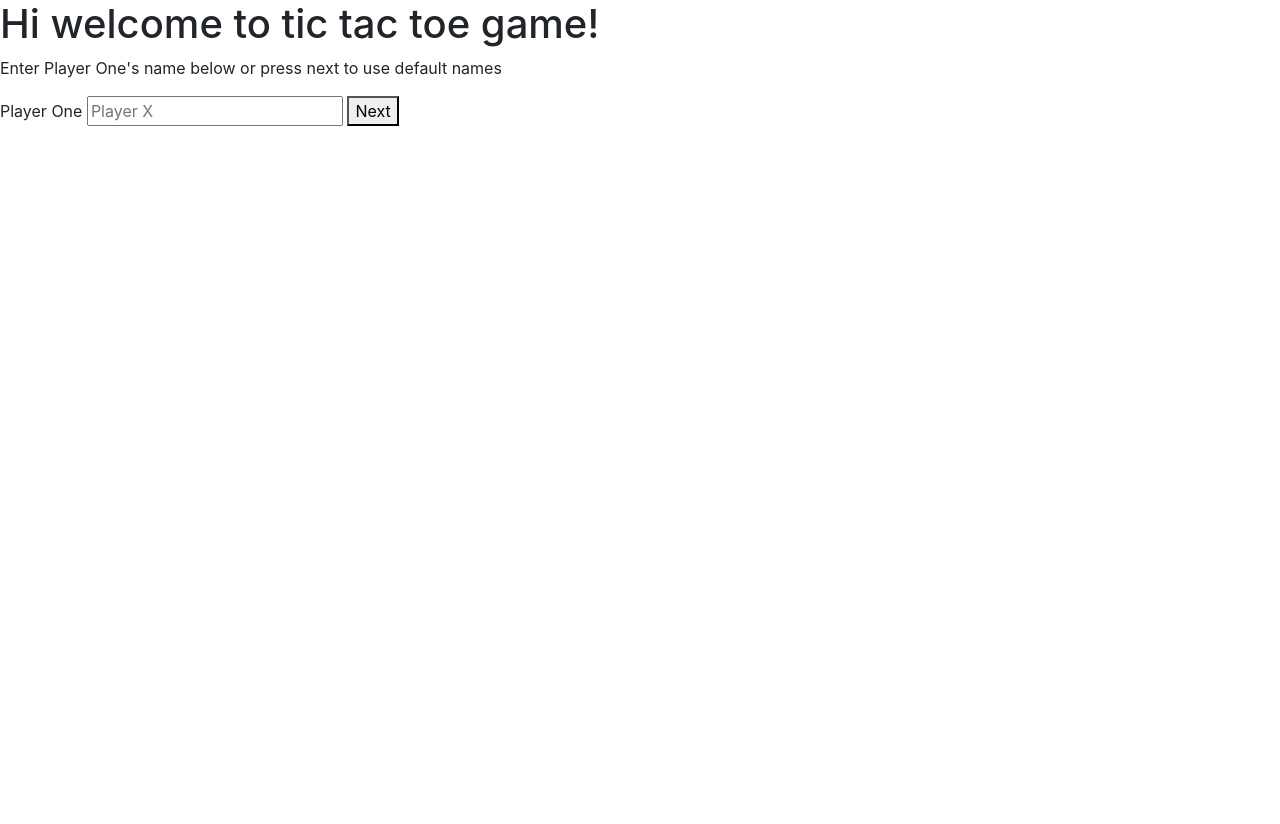
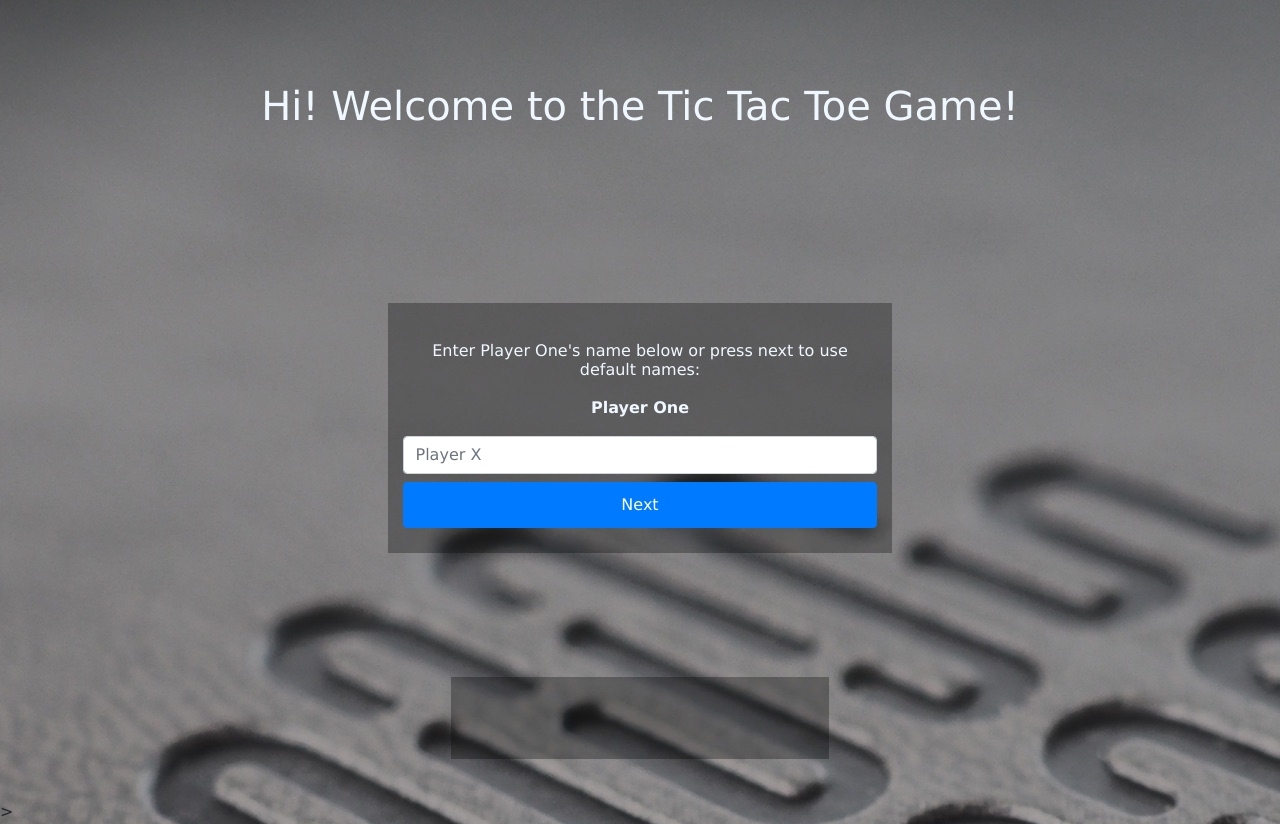
Before and after one commit to ermin-cahtarevic/tic-tac-toe-js, a website with bundled scripts: page index.html in a window 1280 px wide. Before the commit the page ends 800 px from the top, so only its background shows below. Built offline with nearby package versions, Linux system fonts and the light colour scheme.

Commit message:
add UI styling to the game interface

```diff
--- a/index.html
+++ b/index.html
@@ -9,29 +9,27 @@
     <title>Tic Tac Toe</title>
   </head>
   <body>
-    <h1>Hi welcome to tic tac toe game!</h1>
-
-    <div id="input" class="">
-      <div class="" id="player-1">
-        <p>Enter Player One's name below or press next to use default names</p>
+    <div  class="container main">
+      <h1 class="h1">Hi! Welcome to the Tic Tac Toe Game!</h1>
+      <div id="input" class="col-md-8">
+        <div id="player-1">
+          <p class="h6">Enter Player One's name below or press next to use default names:</p>
           <label for="name" class="player-input">Player One</label>
-        <input type="text" id="name1" placeholder="Player X">
-        <button id="player1-next">Next</button>
+          <input type="text" id="name1" class= "form-control" placeholder="Player X">
+          <button id="player1-next" class="btn btn-primary">Next</button>
         </div>
         <div class="d-none" id="player-2">
-        <p>Enter Player Two's name below or press next to use default names</p>
+          <p>Enter Player Two's name below or press next to use default names:</p>
           <label for="name" class="player-input">Player Two</label>
-        <input type="text" id="name2" placeholder="Player O">
-        <button id="player2-next">Next</button>
+          <input type="text" id="name2" class= "form-control"  placeholder="Player O">
+          <button id="player2-next" class="btn btn-primary">Next</button>
         </div>
       </div>
-
       <div id="board" class="d-none"></div>
-
       <div id="player-names"></div>
-    <button class="d-none" id="toggle-game">Start Game</button>
-    <button class="d-none" id="restart-game">Restart with new players</button>
-
+      <button class="d-none btn btn-danger" id="toggle-game" >Start Game</button>
+      <button class="d-none btn btn-secondary" id="restart-game">Restart with new players</button>
+    </div>>
     <script src="./js/main.js" type="module"></script>
   </body>
 </html>
--- a/src/css/style.css
+++ b/src/css/style.css
@@ -1,17 +1,59 @@
+body{
+  font-family: Verdana, Geneva, Tahoma, sans-serif;
+  background-image: url("../img/bg_image.jpg");
+}
+.container {
+  display: grid;
+  justify-content: center;
+  align-items: center;
+  height: 100vh;
+  color: aliceblue;
+}
 #board {
+  background-color: rgba(0, 0, 0, 0.3);
+  background-position: 50% 5%;
   display: flex;
   flex-wrap: wrap;
-  width: 400px;
+  width: 500px;
+  height: 500px;
   margin: 50px auto;
 }
 
 #board div {
+  margin: 0;
   width: 33.3%;
-  height: 100px;
+  height: 33.3%;
   display: flex;
+  font-size: 5em;
   align-items: center;
   justify-content: center;
   border: 1px solid lightgray;
-  margin: 0;
-  font-size: 2em;
 }
+#input {
+  background-color: rgba(0, 0, 0, 0.3);
+  margin: 0 auto;
+  height: 250px;
+  display: grid;
+  justify-content: center;
+}
+
+#player-1, #player-2 {
+  height: 90%;
+  display: grid;
+  padding-top: 8%;
+  justify-content: center;
+  margin: 0 auto;
+  text-align: center;
+  font-weight: bolder;
+}
+#player-names{
+  margin: 0 auto;
+  display: grid;
+  justify-content: center;
+  align-items: center;
+  width: 50%;
+  height: 50%;
+  font-weight: bolder;
+  background-color: rgba(0, 0, 0, 0.3);
+
+}
```
Also changed, not shown: src/img/bg_image.jpg (added). Lines whose indentation alone changed are shown as unchanged.
